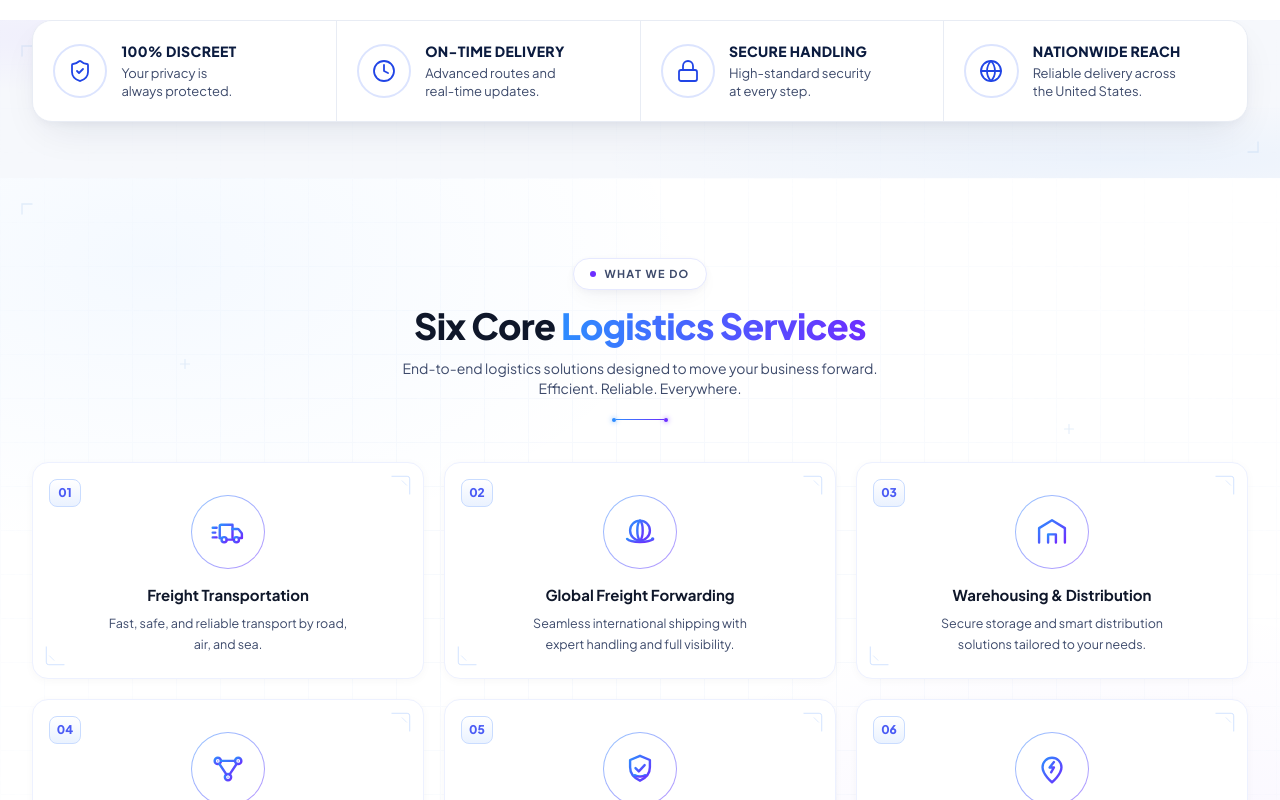
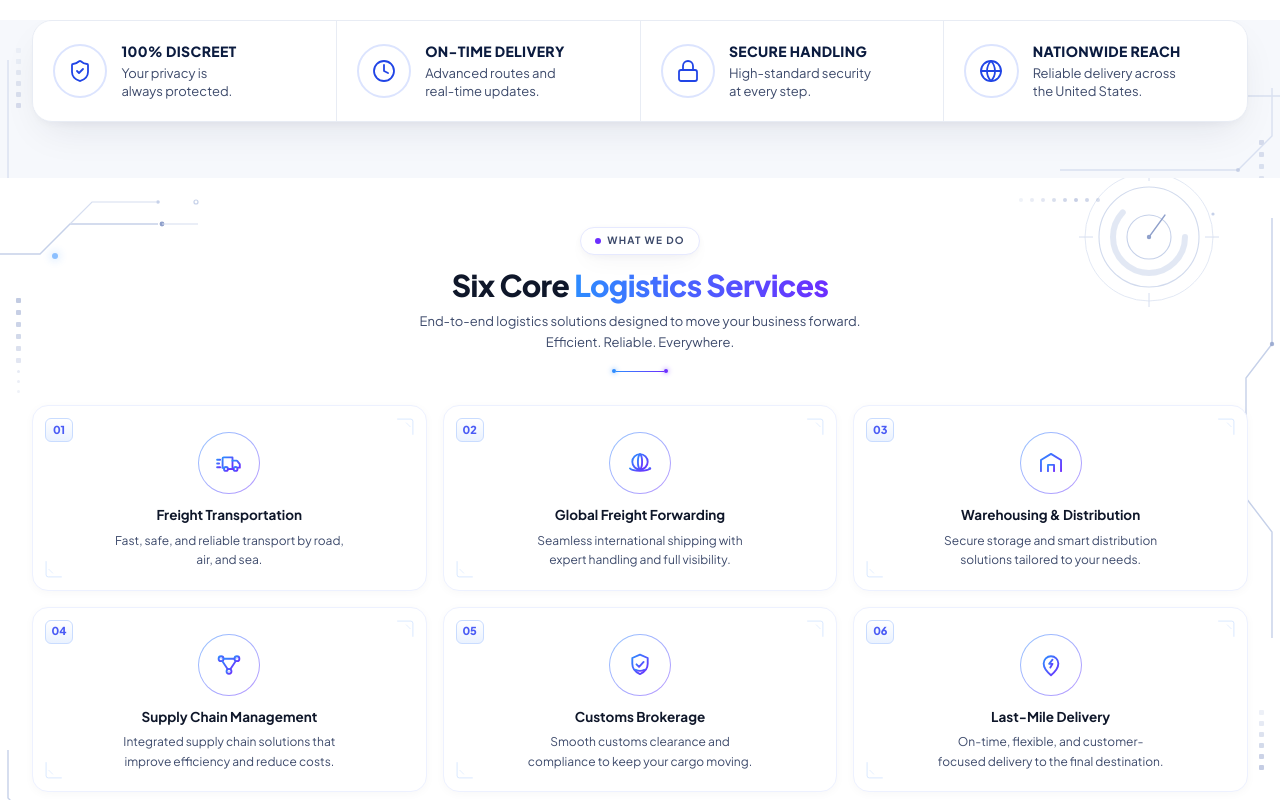
Before and after one commit to mmove3080-svg/linusrdy, a React (Vite) app: page / in a window 1280 px wide. Shown: the part 600-1400 px from the top of the page. Built offline with nearby package versions, Linux system fonts and the light colour scheme; no server answers.

Commit message:
Add files via upload

```diff
--- a/src/components/home/services/SectionHeader.tsx
+++ b/src/components/home/services/SectionHeader.tsx
@@ -15,13 +15,13 @@ export function SectionHeader() {
       className="text-center"
     >
       {/* Badge */}
-      <span className="inline-flex h-8 items-center gap-2 rounded-full border border-[#E6E9FF] bg-white px-4 shadow-soft">
+      <span className="inline-flex h-7 items-center gap-1.5 rounded-full border border-[#E6E9FF] bg-white px-3.5 shadow-soft">
         <span aria-hidden="true" className="h-1.5 w-1.5 rounded-full bg-[#6C2EFF]" />
-        <span className="text-[11px] font-bold tracking-[0.12em] text-ink-soft">WHAT WE DO</span>
+        <span className="text-[10px] font-bold tracking-[0.12em] text-ink-soft">WHAT WE DO</span>
       </span>
 
       {/* Heading — hero-scale, not display-scale */}
-      <h2 className="mt-4 text-2xl font-extrabold leading-[1.12] tracking-[-0.02em] text-[#0F172A] sm:text-3xl xl:text-4xl">
+      <h2 className="mt-3 text-xl font-extrabold leading-[1.12] tracking-[-0.02em] text-[#0F172A] sm:text-2xl xl:text-3xl">
         Six Core{" "}
         <span className="bg-gradient-to-r from-[#2D8CFF] to-[#6C2EFF] bg-clip-text text-transparent">
           Logistics Services
@@ -29,13 +29,13 @@ export function SectionHeader() {
       </h2>
 
       {/* Subtitle — body scale */}
-      <p className="mx-auto mt-3 max-w-xl text-[13px] leading-relaxed text-ink-soft sm:text-sm">
+      <p className="mx-auto mt-2 max-w-lg text-xs leading-relaxed text-ink-soft sm:text-[13px]">
         End-to-end logistics solutions designed to move your business forward.
         <br className="hidden sm:block" /> Efficient. Reliable. Everywhere.
       </p>
 
       {/* Divider */}
-      <div className="mt-5 flex items-center justify-center" aria-hidden="true">
+      <div className="mt-4 flex items-center justify-center" aria-hidden="true">
         <span className="h-1 w-1 rounded-full bg-[#2D8CFF] shadow-[0_0_5px_rgba(45,140,255,0.8)]" />
         <span className="h-px w-12 bg-gradient-to-r from-[#2D8CFF] to-[#6C2EFF]" />
         <span className="h-1 w-1 rounded-full bg-[#6C2EFF] shadow-[0_0_5px_rgba(108,46,255,0.8)]" />
--- a/src/components/home/services/ServiceCard.tsx
+++ b/src/components/home/services/ServiceCard.tsx
@@ -17,29 +17,29 @@ export function ServiceCard({ service, index }: { service: Service; index: numbe
       whileInView={{ opacity: 1, y: 0 }}
       viewport={{ once: true, margin: "-40px" }}
       transition={{ delay: index * 0.07, duration: 0.6, ease: [0.16, 1, 0.3, 1] }}
-      className="group relative flex flex-col items-center rounded-2xl border border-[#EDF1FF] bg-white px-5 pb-6 pt-5 text-center shadow-[0_2px_10px_rgba(15,23,42,0.03)] transition-all duration-300 ease-out hover:-translate-y-1.5 hover:border-[#D9E4FF] hover:shadow-[0_14px_36px_-12px_rgba(45,140,255,0.2)]"
+      className="group relative flex h-full flex-col items-center rounded-2xl border border-[#EDF1FF] bg-white px-2.5 pb-4 pt-3.5 text-center shadow-[0_2px_10px_rgba(15,23,42,0.03)] transition-all duration-300 ease-out hover:-translate-y-1 hover:border-[#D9E4FF] hover:shadow-[0_12px_30px_-12px_rgba(45,140,255,0.2)] sm:px-4 sm:pb-5 sm:pt-4"
     >
       {/* Decorative futuristic corners */}
       <CornerAccent className="right-3 top-3" />
       <CornerAccent className="bottom-3 left-3 rotate-180" />
 
       {/* Number badge */}
-      <span className="absolute left-4 top-4 flex h-7 w-8 items-center justify-center rounded-lg border border-[#C9DCFF] bg-gradient-to-b from-white to-[#EAF2FF] text-xs font-extrabold text-[#4A5BF5]">
+      <span className="absolute left-2.5 top-2.5 flex h-[22px] w-[26px] items-center justify-center rounded-md border border-[#C9DCFF] bg-gradient-to-b from-white to-[#EAF2FF] text-[10px] font-extrabold text-[#4A5BF5] sm:left-3 sm:top-3 sm:h-6 sm:w-7 sm:text-[11px]">
         {number}
       </span>
 
       {/* Icon circle */}
-      <span className="mt-3 inline-flex rounded-full bg-gradient-to-br from-[#2D8CFF]/50 to-[#6C2EFF]/50 p-px transition-transform duration-300 ease-out group-hover:rotate-3 group-hover:from-[#2D8CFF] group-hover:to-[#6C2EFF]">
-        <span className="flex h-[72px] w-[72px] items-center justify-center rounded-full bg-white">
-          <ServiceIcon id={iconId} className="h-9 w-9" />
+      <span className="mt-2.5 inline-flex rounded-full bg-gradient-to-br from-[#2D8CFF]/50 to-[#6C2EFF]/50 p-px transition-transform duration-300 ease-out group-hover:rotate-3 group-hover:from-[#2D8CFF] group-hover:to-[#6C2EFF]">
+        <span className="flex h-[52px] w-[52px] items-center justify-center rounded-full bg-white sm:h-[60px] sm:w-[60px]">
+          <ServiceIcon id={iconId} className="h-6 w-6 sm:h-7 sm:w-7" />
         </span>
       </span>
 
       {/* Title */}
-      <h3 className="mt-4 text-[15px] font-bold leading-snug text-[#0F172A]">{title}</h3>
+      <h3 className="mt-2.5 text-[12px] font-bold leading-snug text-[#0F172A] sm:mt-3 sm:text-[13.5px]">{title}</h3>
 
       {/* Description */}
-      <p className="mt-2 max-w-[240px] text-[12.5px] leading-relaxed text-ink-soft">
+      <p className="mt-1.5 max-w-[230px] text-[10.5px] leading-relaxed text-ink-soft sm:text-[12px]">
         {description}
       </p>
     </motion.article>
@@ -52,7 +52,7 @@ function CornerAccent({ className }: { className: string }) {
     <svg
       aria-hidden="true"
       viewBox="0 0 44 44"
-      className={`pointer-events-none absolute h-7 w-7 opacity-50 ${className}`}
+      className={`pointer-events-none absolute hidden h-6 w-6 opacity-50 sm:block ${className}`}
     >      <g stroke="#9BC1FF" strokeWidth="1.4" fill="none" strokeLinecap="round">
         <path d="M 14 2 H 38 Q 42 2 42 6 V 30" />
         <path d="M 30 9 L 37 16" opacity="0.7" />
--- a/src/components/home/services/ServicesSection.tsx
+++ b/src/components/home/services/ServicesSection.tsx
@@ -15,7 +15,7 @@ export function ServicesSection() {
     <section
       id={SECTION_IDS.whatWeDo}
       aria-label="What we do"
-      className="relative scroll-mt-24 overflow-hidden bg-white py-14 lg:py-20"
+      className="relative scroll-mt-24 overflow-hidden bg-white py-9 lg:py-12"
     >
       <SciFiBackdrop />
 
@@ -31,7 +31,7 @@ export function ServicesSection() {
 
       <div className="shell relative">
         <SectionHeader />
-        <div className="mt-8 grid grid-cols-1 gap-4 sm:grid-cols-2 lg:mt-10 lg:gap-5 xl:grid-cols-3">
+        <div className="mt-6 grid grid-cols-2 gap-2.5 sm:gap-4 lg:mt-8 xl:grid-cols-3">
           {SERVICES.map((service, i) => (
             <ServiceCard key={service.number} service={service} index={i} />
           ))}
--- a/src/components/ui/SciFiBackdrop.tsx
+++ b/src/components/ui/SciFiBackdrop.tsx
@@ -1,59 +1,127 @@
 interface SciFiBackdropProps {
-  /** grid + accent strength — "soft" for content-dense areas, "full" for showcase sections */
+  /** "full" for showcase sections, "soft" for content-dense areas */
   intensity?: "soft" | "full";
-  /** swap which corner gets blue vs violet tint so adjacent sections alternate */
+  /** mirrors the composition so adjacent sections don't repeat identically */
   flip?: boolean;
 }
 
+const LINE = "#C6D1E9";
+const LINE_SOFT = "#D6DEF0";
+const NODE = "#8FA0CB";
+const GLOW = "#2D8CFF";
+
 /**
- * White futuristic backdrop matching the What We Do section:
- * faint radially-fading grid, soft blue/violet corner tints, thin blueprint
- * corner outlines, and small plus-marks. Position: absolute — the parent
- * section must be `relative overflow-hidden`.
+ * White futuristic HUD backdrop (reference-inspired):
+ * angular circuit traces with node dots, dotted data columns, a faint
+ * concentric radar element, thin geometric edge frames, and two delicate
+ * glowing blue accents. All pinned to the edges — the center stays clean.
+ * Pure SVG/CSS, zero animation cost. Parent must be `relative overflow-hidden`.
  */
 export function SciFiBackdrop({ intensity = "full", flip = false }: SciFiBackdropProps) {
-  const gridOpacity = intensity === "full" ? "opacity-60" : "opacity-40";
-  const tintA = flip ? "rgba(108,46,255,0.05)" : "rgba(45,140,255,0.05)";
-  const tintB = flip ? "rgba(45,140,255,0.05)" : "rgba(108,46,255,0.05)";
+  const dim = intensity === "soft" ? "opacity-60" : "";
+  return (
+    <div
+      aria-hidden="true"
+      className={`pointer-events-none absolute inset-0 ${dim} ${flip ? "-scale-x-100" : ""}`}
+    >
+      {/* ── Top-left: angular circuit trace with nodes ── */}
+      <svg className="absolute left-0 top-0 h-[110px] w-[300px]" viewBox="0 0 300 110" fill="none">
+        <path d="M-4 76h44l30-30h88" stroke={LINE} strokeWidth="1.4" />
+        <path d="M70 46l22-22h64" stroke={LINE_SOFT} strokeWidth="1.2" />
+        <circle cx="162" cy="46" r="2.4" fill={NODE} />
+        <circle cx="158" cy="24" r="1.8" fill={LINE} />
+        <circle cx="196" cy="24" r="2" stroke={LINE} strokeWidth="1.2" />
+        <path d="M162 46h36" stroke={LINE_SOFT} strokeWidth="1.1" />
+      </svg>
 
-  return (
-    <div aria-hidden="true" className="pointer-events-none absolute inset-0">
-      {/* faint grid, fading toward the edges */}
-      <div
-        className={`absolute inset-0 bg-[linear-gradient(to_right,#EEF3FB_1px,transparent_1px),linear-gradient(to_bottom,#EEF3FB_1px,transparent_1px)] bg-[size:44px_44px] ${gridOpacity}
-          [mask-image:radial-gradient(75%_70%_at_50%_45%,black,transparent)]`}
-      />
-      {/* soft color tints */}
-      <div
-        className="absolute inset-0"
-        style={{ background: `radial-gradient(42% 36% at 12% 10%, ${tintA}, transparent)` }}
-      />
-      <div
-        className="absolute inset-0"
-        style={{ background: `radial-gradient(42% 36% at 88% 88%, ${tintB}, transparent)` }}
-      />
-      {/* blueprint corner outlines */}
-      <svg className="absolute left-5 top-6 h-8 w-8 opacity-40" viewBox="0 0 32 32">
-        <path d="M2 12V2h10" fill="none" stroke="#BFD6F2" strokeWidth="1.4" strokeLinecap="round" />
+      {/* ── Left edge: dotted data column ── */}
+      <div className="absolute left-4 top-[120px] hidden flex-col items-center gap-[7px] md:flex">
+        {[0.55, 0.5, 0.45, 0.4, 0.32, 0.26].map((o, i) => (
+          <span
+            key={i}
+            className="h-[5px] w-[5px] rounded-[1px]"
+            style={{ background: NODE, opacity: o }}
+          />
+        ))}
+        {[0.22, 0.18, 0.14].map((o, i) => (
+          <span
+            key={i}
+            className="h-[3px] w-[3px] rounded-full"
+            style={{ background: NODE, opacity: o }}
+          />
+        ))}
+      </div>
+
+      {/* ── Bottom-left: angular frame ── */}
+      <svg className="absolute bottom-0 left-0 h-[90px] w-[240px]" viewBox="0 0 240 90" fill="none">
+        <path d="M8 -4v52l34 34h178" stroke={LINE} strokeWidth="1.4" />
+        <circle cx="42" cy="82" r="2" fill={NODE} opacity="0.7" />
       </svg>
-      <svg className="absolute bottom-6 right-5 h-8 w-8 opacity-40" viewBox="0 0 32 32">
-        <path d="M30 20v10H20" fill="none" stroke="#BFD6F2" strokeWidth="1.4" strokeLinecap="round" />
+
+      {/* ── Right edge: tall angular frame + data column ── */}
+      <svg
+        className="absolute right-0 top-10 hidden h-[420px] w-[70px] lg:block"
+        viewBox="0 0 70 420"
+        fill="none"
+      >
+        <path d="M62 -4v130l-26 34v120l26 34v110" stroke={LINE} strokeWidth="1.4" />
+        <circle cx="62" cy="126" r="2.2" fill={NODE} opacity="0.8" />
+        <circle cx="36" cy="228" r="1.8" fill={LINE} />
       </svg>
-      {/* plus marks */}
-      {intensity === "full" &&
-        [
-          "left-[14%] top-[22%]",
-          "right-[16%] top-[30%]",
-          "left-[10%] bottom-[18%]",
-          "right-[12%] bottom-[26%]",
-        ].map((pos) => (
-          <svg key={pos} className={`absolute h-3 w-3 opacity-40 ${pos}`} viewBox="0 0 12 12">
-            <g stroke="#BFD6F2" strokeWidth="1.2" strokeLinecap="round">
-              <line x1="6" y1="1.5" x2="6" y2="10.5" />
-              <line x1="1.5" y1="6" x2="10.5" y2="6" />
-            </g>
+      <div className="absolute bottom-[70px] right-4 hidden flex-col items-center gap-[6px] md:flex">
+        {[0.16, 0.22, 0.3, 0.38, 0.46, 0.52].map((o, i) => (
+          <span
+            key={i}
+            className="h-[5px] w-[5px] rounded-[1px]"
+            style={{ background: NODE, opacity: o }}
+          />
+        ))}
+      </div>
+
+      {intensity === "full" && (
+        <>
+          {/* ── Top-right: concentric radar HUD ── */}
+          <svg
+            className="absolute -top-4 right-8 h-[150px] w-[150px] sm:right-14"
+            viewBox="0 0 150 150"
+            fill="none"
+          >
+            <circle cx="75" cy="75" r="64" stroke={LINE_SOFT} strokeWidth="1" opacity="0.7" />
+            <circle cx="75" cy="75" r="50" stroke={LINE} strokeWidth="1.1" opacity="0.8" />
+            <circle
+              cx="75" cy="75" r="36"
+              stroke={LINE} strokeWidth="6" opacity="0.5"
+              strokeDasharray="140 200" strokeLinecap="round"
+            />
+            <circle cx="75" cy="75" r="22" stroke={LINE} strokeWidth="1.1" />
+            <path d="M75 5v14M75 131v14M5 75h14M131 75h14" stroke={LINE_SOFT} strokeWidth="1" />
+            <path d="M75 75l16-22" stroke={NODE} strokeWidth="1.3" strokeLinecap="round" />
+            <circle cx="75" cy="75" r="2.2" fill={NODE} />
+            <circle cx="139" cy="52" r="1.6" fill={LINE} />
           </svg>
-        ))}
+
+          {/* ── Top-right: dotted row leading to the radar ── */}
+          <div className="absolute right-[180px] top-5 hidden items-center gap-[7px] lg:flex">
+            {[0.14, 0.2, 0.26, 0.34, 0.42, 0.5, 0.42, 0.34].map((o, i) => (
+              <span
+                key={i}
+                className="h-[4px] w-[4px] rounded-full"
+                style={{ background: NODE, opacity: o }}
+              />
+            ))}
+          </div>
+
+          {/* ── Delicate glowing blue accents ── */}
+          <span
+            className="absolute left-[52px] top-[75px] h-1.5 w-1.5 rounded-full"
+            style={{ background: GLOW, opacity: 0.55, boxShadow: `0 0 8px 2px ${GLOW}55` }}
+          />
+          <span
+            className="absolute bottom-[86px] right-[58px] hidden h-1.5 w-1.5 rounded-full lg:block"
+            style={{ background: GLOW, opacity: 0.45, boxShadow: `0 0 8px 2px ${GLOW}44` }}
+          />
+        </>
+      )}
     </div>
   );
 }
```
